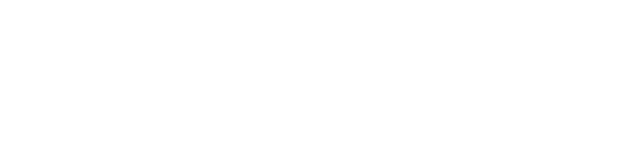
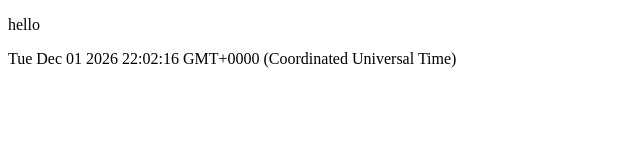
Before and after one commit to weir-lee/learnWebpack1, a website built with webpack: page index.html in a window 1280 px wide. Shown: the whole page, without its empty margins (0-640 px from the left). Built offline with nearby package versions, Linux system fonts and the light colour scheme.

Commit message:
打包时自动生成html文件，自动注入脚本文件要使用到webpack插件html-webapck-plugin: 指定模板，脚本注入的位置，向html传递参数

```diff
--- a/index.html
+++ b/index.html
@@ -9,6 +9,19 @@
 <link href="" rel="stylesheet">
 </head>
 <body>
-  <script src="./dist/js/bundle.js"></script>
+  <p>hello</p>
+  <% for (var key in htmlWebpackPlugin) { %>
+    <%= key %>
+  <% } %>
+
+  <% for (var key in htmlWebpackPlugin.files) { %>
+    <%= key%>
+  <% } %>
+
+  <% for (var key in htmlWebpackPlugin.options) { %>
+    <%= key %>
+  <% } %>
+
+  <p><%= htmlWebpackPlugin.options.date%></p>
 </body>
 </html>
--- a/package.json
+++ b/package.json
@@ -9,6 +9,7 @@
     "style-loader": "^0.20.2"
   },
   "devDependencies": {
+    "html-webpack-plugin": "^2.30.1",
     "webpack": "^1.15.0"
   },
   "scripts": {
--- a/webpack.config.js
+++ b/webpack.config.js
@@ -1,4 +1,9 @@
+var htmlWebpackPlugin = require('html-webpack-plugin')
+
 module.exports = {
+  // 上下文默认为根目录
+  // context: '',
+
   // 打包的入口文件
   entry: {
     page1: './src/script/main.js',
@@ -11,5 +16,15 @@ module.exports = {
     path: './dist/js',
     // 打包生成的文件名
     filename: '[name].[hash].js'
-  }
+  },
+
+  plugins: [
+    new htmlWebpackPlugin({
+      // 模板的路径根据webpack的上下文，可以在context选项配置，默认为根目录
+      template: 'index.html',
+      inject: 'body',
+      // 在打包生成的 html 文件中拿到date 参数：htmlWebpackPlugin.options.date
+      date: new Date()
+    })
+  ]
 }
```
Also changed, not shown: dist/js/index.html (added), readMe.md.
